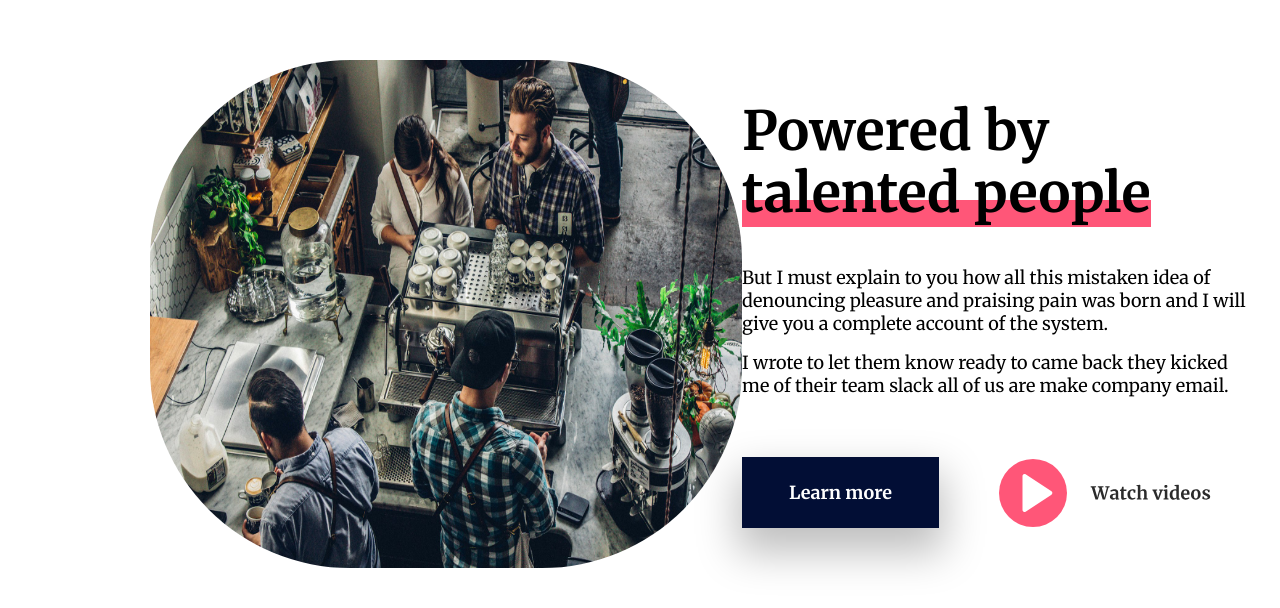
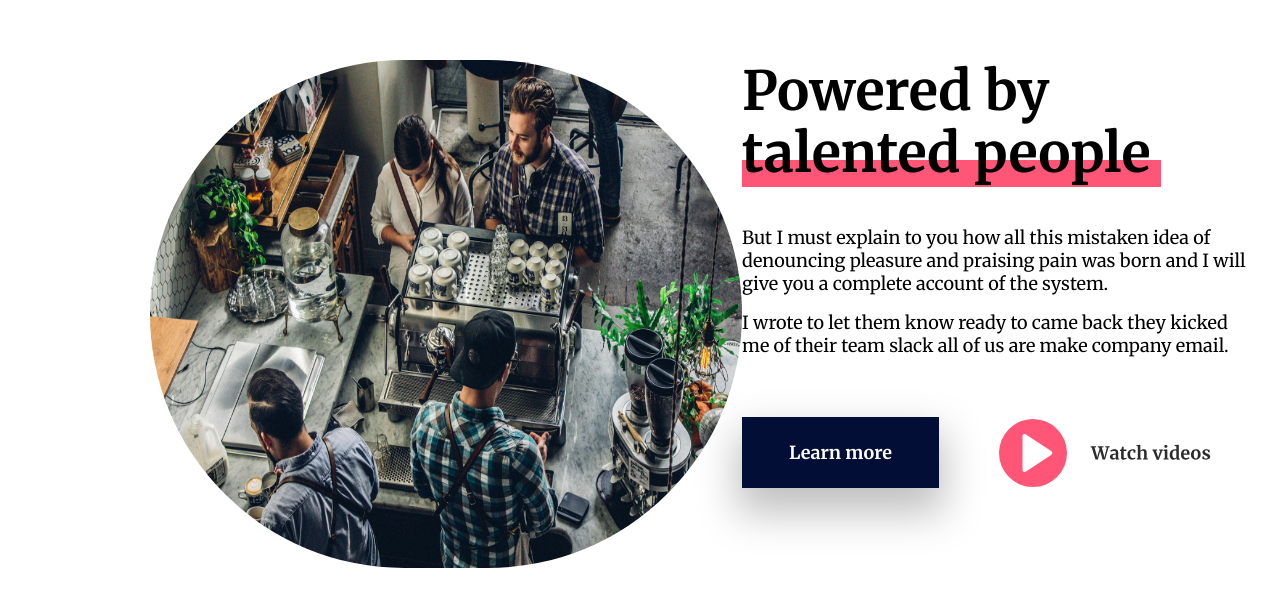
Before and after one commit to Swiss4ppD3v/David-Static-site, a plain HTML site: page index.html in a window 1280 px wide. Shown: the part 1136-1744 px from the top of the page. Drawn offline with Linux system fonts and the light colour scheme.

Commit message:
feat: Power image border-radius, Linear-gradient slightly longer than the text.

```diff
--- a/index.html
+++ b/index.html
@@ -17,7 +17,7 @@
             <img src="assets/Header.svg" alt="Logo">
         </div>
         <div class="links">
-            <a href="index.html">HOME</a>
+            <a href="#home">HOME</a>
             <a href="#about">ABOUT</a>
             <a href="#services">SERVICES</a>
             <a href="#work">OUR WORK</a>
@@ -26,11 +26,10 @@
     </nav>
 
     <header>
-        <main>
         <section class="hero-section">
             <div class="hero-text">
                 <div>
-                        <h1>We help to Create
+                    <h1 id="#home">We help to Create
                         <span id="brands">
                             Brands
                         </span>
@@ -43,7 +42,7 @@
         </section>
 
         <section class="Powered-by">
-                <img class="coffee" src="assets/powered.jpg" alt="people in a kitchen doing dishes">
+            <img class="powered-img" src="assets/powered.jpg" alt="people in a kitchen doing dishes">
             <div class="powered-text">
                 <div class="power">
                     <h2 class="powered">Powered by <span class="talent">talented people</span> </h2>
@@ -62,8 +61,6 @@
                 </div>
             </div>
         </section>
-
-        </main>
     </header>
 </body>
 
--- a/style.css
+++ b/style.css
@@ -59,6 +59,7 @@ nav {
 /* Hero section */
 header {
     padding: 0px 150px;
+
 }
 
 .hero-section {
@@ -117,9 +118,8 @@ h1 {
 .Powered-by {
     display: flex;
     height: 708px;
-    top: 1092.03px;
+
     justify-content: space-between;
-    align-items: center;
     padding-top: 100px;
     padding-bottom: 100px;
     font-size: 18px;
@@ -147,7 +147,7 @@ h1 {
 }
 
 .talent-txt {
-    font-weight: 400;
+    width: 428px;
     line-height: 23px;
     margin-bottom: 16px;
     width: 100%;
@@ -168,11 +168,8 @@ h1 {
 .talent {
     width: 423px;
     height: 29px;
-    background: linear-gradient(to bottom,
-            transparent 0%,
-            transparent 60%,
-            #FF5678 60%,
-            #FF5678 100%);
+    background: linear-gradient(to bottom, transparent 0%, transparent 60%, #FF5678 60%, #FF5678 100%);
+    padding-right: 10px;
 }
 
 .watch {
@@ -186,3 +183,9 @@ h1 {
     display: flex;
     gap: 60px;
 }
+
+.powered-img {
+    height: 508px;
+    width: 592px;
+    border-radius: 500px;
+}
```
Lines whose indentation alone changed are shown as unchanged.
